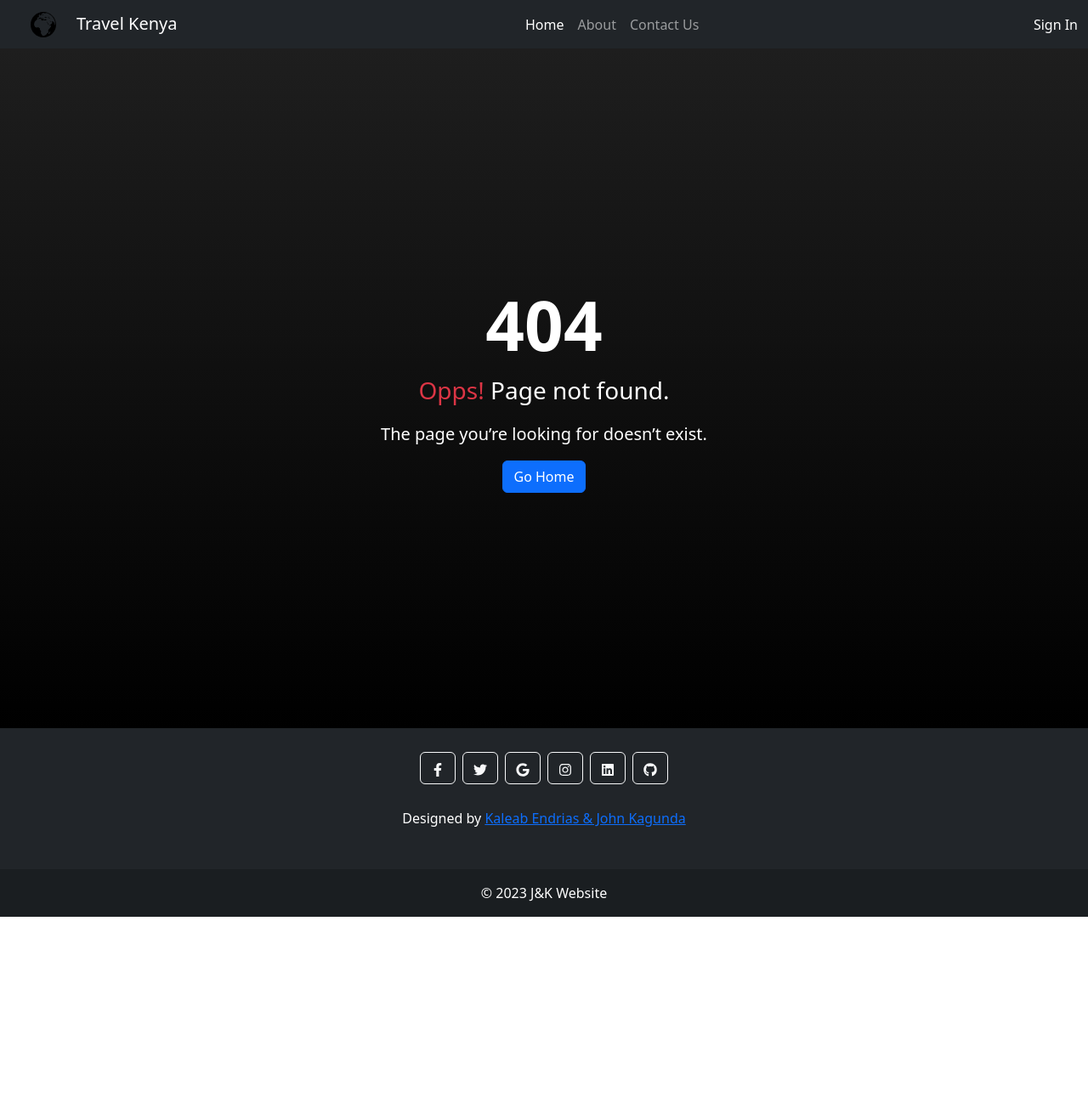
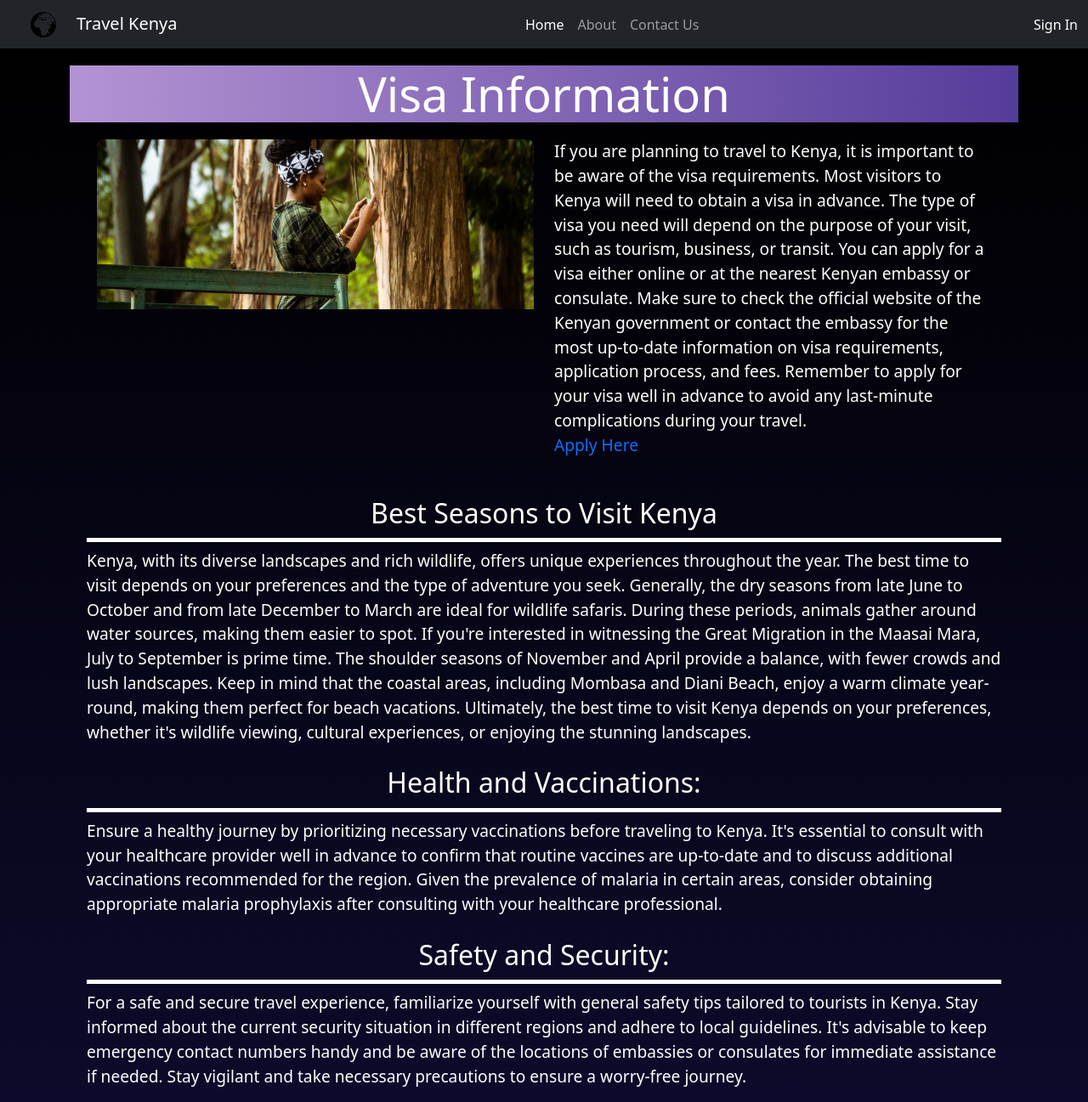
Before and after one commit to kaleabendrias/travel_kenya, a React (Vite) app in the folder front/: page /info in a window 1280 px wide. Before the commit this address had no page. Shown: the top 1297 px of the page at 85% size. Before the commit the page ends 1079 px from the top, so only its background shows below. Built offline with nearby package versions, Linux system fonts and the light colour scheme.

Commit message:
added info tab

```diff
--- a/front/src/App.jsx
+++ b/front/src/App.jsx
@@ -14,6 +14,7 @@ import Places from "./components/Places"
 import Images from "./components/Images"
 import ForgotPassword from "./components/ForgotPassword"
 import NewPassword from "./components/NewPassword"
+import Info from "./components/Info"
 
 
 function App() {
@@ -119,6 +120,7 @@ function App() {
               </MainLayOut>
             }
           />
+          <Route path="/info" element={<MainLayOut><Info /></MainLayOut>} />
           <Route
             path="*"
             element={
--- /dev/null
+++ b/front/src/components/Info.jsx
@@ -0,0 +1,193 @@
+import bg from "../assets/card0.webp";
+
+const Info = () => {
+  return (
+    <>
+      <div
+        className="text-white"
+        style={{
+          padding: "20px 0",
+          background: "linear-gradient(to bottom, #000000, #130F40)",
+          backgroundSize: "cover",
+        }}
+      >
+        <div className="container">
+          <div
+            className="display-4 d-flex justify-content-center"
+            style={{
+              backgroundImage: "linear-gradient(to left, #553c9a, #b393d3)",
+            }}
+          >
+            Visa Information
+          </div>
+          <div className="row" style={{ margin: "20px" }}>
+            <div className="col">
+              <img
+                src={bg}
+                className="card-img-top"
+                style={{
+                  objectFit: "cover",
+                  height: "200px",
+                  borderRadius: "8px 8px 0 0",
+                }}
+              />
+            </div>
+            <div className="col">
+              <p className="" style={{ fontSize: "1.2rem" }}>
+                If you are planning to travel to Kenya, it is important to be
+                aware of the visa requirements. Most visitors to Kenya will need
+                to obtain a visa in advance. The type of visa you need will
+                depend on the purpose of your visit, such as tourism, business,
+                or transit. You can apply for a visa either online or at the
+                nearest Kenyan embassy or consulate. Make sure to check the
+                official website of the Kenyan government or contact the embassy
+                for the most up-to-date information on visa requirements,
+                application process, and fees. Remember to apply for your visa
+                well in advance to avoid any last-minute complications during
+                your travel.
+                <a href="https://evisa.go.ke/" className="text-decoration-none">
+                  <p>Apply Here</p>
+                </a>
+              </p>
+            </div>
+          </div>
+
+          <div className="" style={{ margin: "20px" }}>
+            <h1
+              className="d-flex justify-content-center h2"
+              style={{
+                borderBottom: "5px solid",
+                padding: "10px",
+              }}
+            >
+              Best Seasons to Visit Kenya
+            </h1>
+
+            <p className="" style={{ fontSize: "1.2rem" }}>
+              Kenya, with its diverse landscapes and rich wildlife, offers
+              unique experiences throughout the year. The best time to visit
+              depends on your preferences and the type of adventure you seek.
+              Generally, the dry seasons from late June to October and from late
+              December to March are ideal for wildlife safaris. During these
+              periods, animals gather around water sources, making them easier
+              to spot. If you&apos;re interested in witnessing the Great
+              Migration in the Maasai Mara, July to September is prime time. The
+              shoulder seasons of November and April provide a balance, with
+              fewer crowds and lush landscapes. Keep in mind that the coastal
+              areas, including Mombasa and Diani Beach, enjoy a warm climate
+              year-round, making them perfect for beach vacations. Ultimately,
+              the best time to visit Kenya depends on your preferences, whether
+              it&apos;s wildlife viewing, cultural experiences, or enjoying the
+              stunning landscapes.
+            </p>
+
+            <section>
+              <h2
+                className="d-flex justify-content-center h2"
+                style={{
+                  borderBottom: "5px solid",
+                  padding: "10px",
+                }}
+              >
+                Health and Vaccinations:
+              </h2>
+              <p style={{ fontSize: "1.2rem" }}>
+                Ensure a healthy journey by prioritizing necessary vaccinations
+                before traveling to Kenya. It&apos;s essential to consult with
+                your healthcare provider well in advance to confirm that routine
+                vaccines are up-to-date and to discuss additional vaccinations
+                recommended for the region. Given the prevalence of malaria in
+                certain areas, consider obtaining appropriate malaria
+                prophylaxis after consulting with your healthcare professional.
+              </p>
+            </section>
+
+            <section>
+              <h2
+                className="d-flex justify-content-center h2"
+                style={{
+                  borderBottom: "5px solid",
+                  padding: "10px",
+                }}
+              >
+                Safety and Security:
+              </h2>
+              <p style={{ fontSize: "1.2rem" }}>
+                For a safe and secure travel experience, familiarize yourself
+                with general safety tips tailored to tourists in Kenya. Stay
+                informed about the current security situation in different
+                regions and adhere to local guidelines. It&apos;s advisable to
+                keep emergency contact numbers handy and be aware of the
+                locations of embassies or consulates for immediate assistance if
+                needed. Stay vigilant and take necessary precautions to ensure a
+                worry-free journey.
+              </p>
+            </section>
+
+            <section>
+              <h2
+                className="d-flex justify-content-center h2"
+                style={{
+                  borderBottom: "5px solid",
+                  padding: "10px",
+                }}
+              >
+                Local Customs and Etiquette:
+              </h2>
+              <p style={{ fontSize: "1.2rem" }}>
+                Immerse yourself in the cultural richness of Kenya by respecting
+                local customs and etiquette. Gain insights into traditional
+                practices, social norms, and customary greetings. Understanding
+                the cultural context enhances your interactions with locals,
+                fostering meaningful connections. Pay special attention to dress
+                codes, especially when visiting religious or rural areas, to
+                show respect for local traditions and ensure a culturally
+                sensitive experience.
+              </p>
+            </section>
+
+            <section>
+              <h2
+                className="d-flex justify-content-center h2"
+                style={{
+                  borderBottom: "5px solid",
+                  padding: "10px",
+                }}
+              >
+                Language:
+              </h2>
+              <p style={{ fontSize: "1.2rem" }}>
+                Enhance your travel experience by embracing the local language.
+                While English is widely spoken, learning a few key phrases in
+                Swahili, the official language of Kenya, can significantly
+                enrich your interactions with locals. Familiarize yourself with
+                common greetings, expressions, and polite phrases. Locals
+                appreciate the effort, and it opens doors to a more immersive
+                and culturally rewarding journey.
+              </p>
+            </section>
+
+            <section className="">
+              <h2
+                className="d-flex justify-content-center h2"
+                style={{ borderBottom: "5px solid", padding: "10px" }}
+              >
+                Time Zone:
+              </h2>
+              <p style={{ fontSize: "1.2rem" }}>
+                Efficiently plan your itinerary by considering Kenya&apos;s time
+                zone—East Africa Time (EAT), UTC+3. Being aware of the time
+                difference ensures seamless coordination with local schedules,
+                optimizing your travel plans. Adjust your activities accordingly
+                to make the most of your time and fully immerse yourself in the
+                unique experiences Kenya has to offer.
+              </p>
+            </section>
+          </div>
+        </div>
+      </div>
+    </>
+  );
+};
+
+export default Info;
--- a/front/src/components/NavBar.jsx
+++ b/front/src/components/NavBar.jsx
@@ -28,51 +28,60 @@ const NavBar = () => {
         >
           <span className="navbar-toggler-icon"></span>
         </button>
-        <div className="collapse navbar-collapse justify-content-center" id="navbarNavDropdown">
+        <div
+          className="collapse navbar-collapse justify-content-center"
+          id="navbarNavDropdown"
+        >
           <ul className="navbar-nav align-items-center">
             <li className="nav-item">
-              <Link to={'/'} className="nav-link active" aria-current="page">
+              <Link to={"/"} className="nav-link active" aria-current="page">
                 Home
               </Link>
             </li>
             <li className="nav-item">
-              <Link to={'/about'} className="nav-link">
+              <Link to={"/about"} className="nav-link">
                 About
               </Link>
             </li>
             <li className="nav-item">
-              <Link to={'/contactus'} className="nav-link">
+              <Link to={"/contactus"} className="nav-link">
                 Contact Us
               </Link>
             </li>
             {isAuthenticated() ? (
               <>
                 <li className="nav-item">
-                  <Link to={'/map'} className="nav-link">
+                  <Link to={"/map"} className="nav-link">
                     Map
                   </Link>
                 </li>
                 <li className="nav-item">
-                  <Link to={'/weather'} className="nav-link">
+                  <Link to={"/weather"} className="nav-link">
                     Weather
+                  </Link>
+                </li>
+                <li className="nav-item">
+                  <Link to={"/info"} className="nav-link">
+                    Info
                   </Link>
                 </li>
               </>
             ) : null}
 
-
             {/* <li className="nav-item dropdown">
               <a className="nav-link dropdown-toggle" href="#" id="navbarDropdownMenuLink" role="button" data-bs-toggle="dropdown" aria-expanded="false">
               </a>
             </li> */}
-
-
           </ul>
         </div>
         <div>
-          {!isAuthenticated() ? <Link to={'/signin'} className="nav-link text-white justify">
-            Sign In
-          </Link> : <SignOut /> }
+          {!isAuthenticated() ? (
+            <Link to={"/signin"} className="nav-link text-white justify">
+              Sign In
+            </Link>
+          ) : (
+            <SignOut />
+          )}
         </div>
       </div>
     </nav>
```
